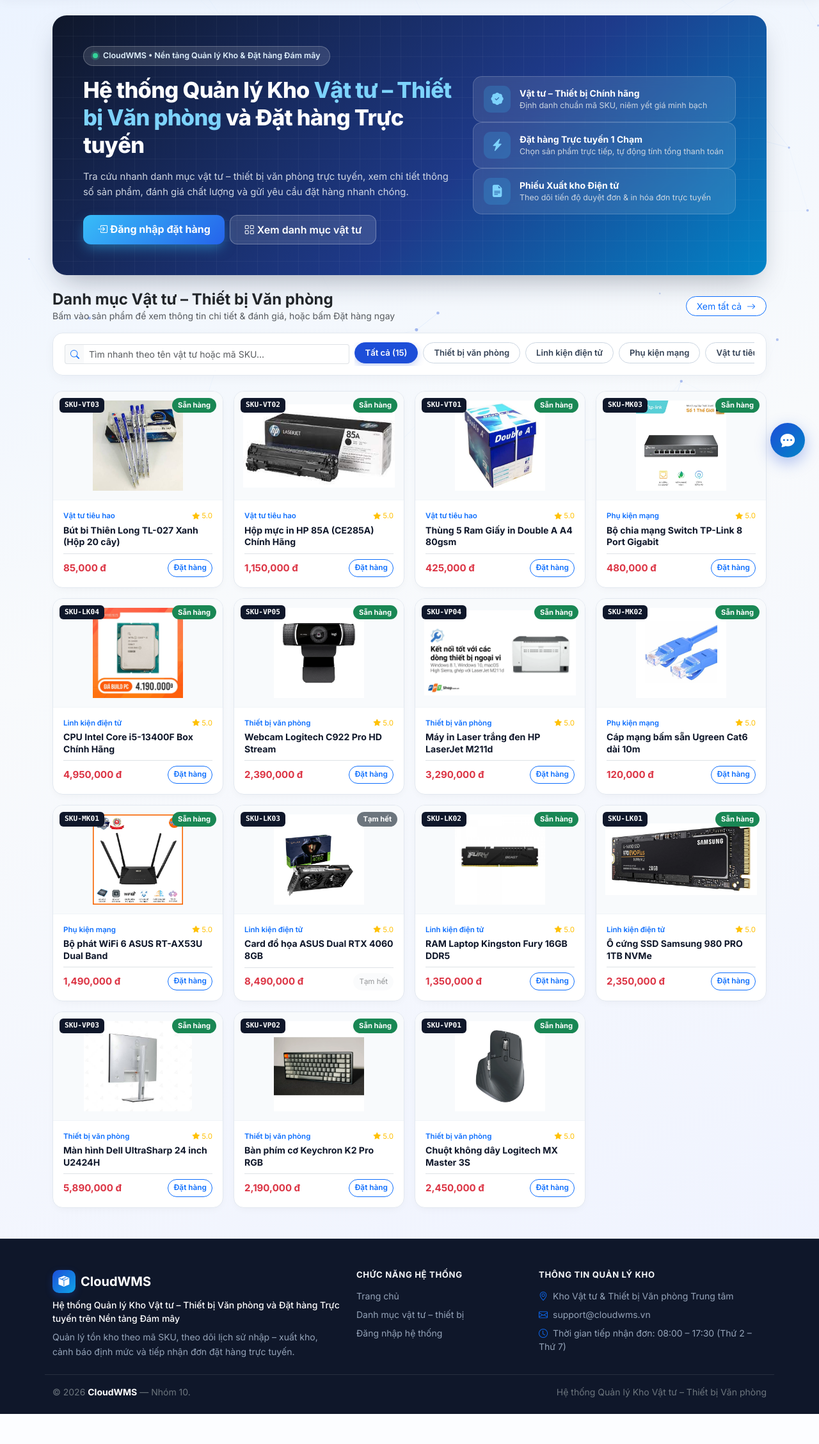
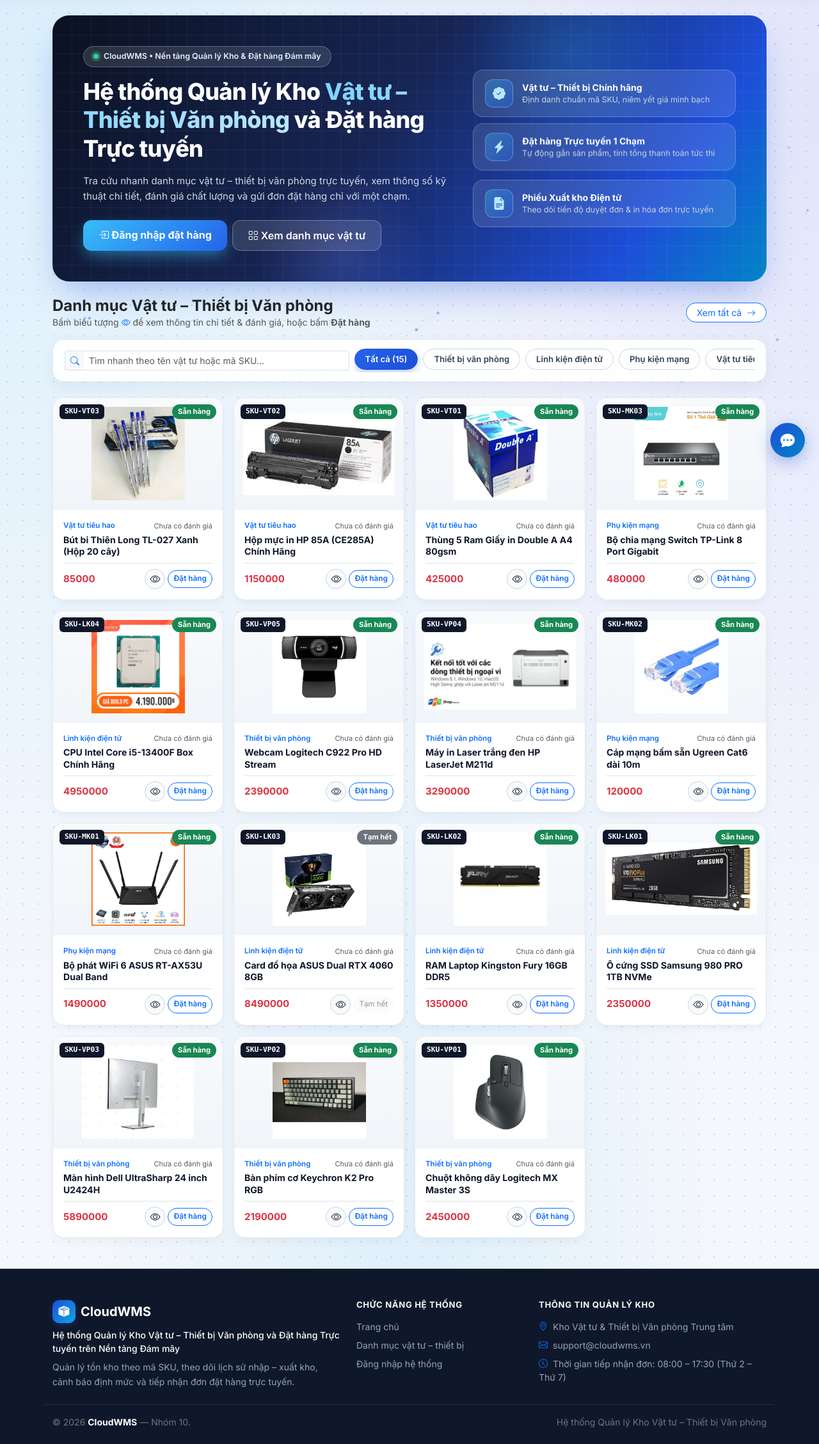
Before and after one commit to dtc235200292-star/cloudwms-nhom10, a Django app: page / in a window 1280 px wide. Shown: the part 63-2320 px from the top of the page at 64% size. Before the commit the page ends 2273 px from the top, so only its background shows below. Run offline with Django 4.2, Linux system fonts and the light colour scheme; data comes from the database, SQL or seed files in the repository.

Commit message:
Update home.html

```diff
--- a/NHOM10/warehouse_full-master/warehouse_full-master/templates/inventory/home.html
+++ b/NHOM10/warehouse_full-master/warehouse_full-master/templates/inventory/home.html
@@ -1,25 +1,68 @@
 {% extends "base.html" %}
-{% load humanize %}
+{% load currency_filters %}
 
 {% block title %}Trang chủ — Hệ thống Quản lý Kho Vật tư & Đặt hàng Trực tuyến{% endblock %}
 
 {% block extra_css %}
 <style>
-    .enterprise-hero {
+    /* NỀN WEB SỐNG ĐỘNG (AMBIENT MESH + DOT GRID) */
+    body {
+        background-color: #F4F7FC !important;
+        background-image:
+            radial-gradient(at 0% 0%, rgba(56, 189, 248, 0.14) 0px, transparent 50%),
+            radial-gradient(at 100% 10%, rgba(99, 102, 241, 0.12) 0px, transparent 48%),
+            radial-gradient(at 50% 100%, rgba(14, 165, 233, 0.1) 0px, transparent 55%),
+            radial-gradient(#CBD5E1 0.85px, transparent 0.85px) !important;
+        background-size: 100% 100%, 100% 100%, 100% 100%, 24px 24px !important;
+    }
+
+    /* BANNER HIỆN ĐẠI, SỐNG ĐỘNG & CÓ CHIỀU SÂU */
+    @keyframes floatSlow {
+        0%, 100% { transform: translateY(0px); }
+        50% { transform: translateY(-7px); }
+    }
+    @keyframes glowPulse {
+        0%, 100% { opacity: 0.55; transform: scale(1); }
+        50% { opacity: 0.85; transform: scale(1.08); }
+    }
+
+    .vivid-hero {
         position: relative;
-        border-radius: 22px;
-        background: linear-gradient(135deg, #0F172A 0%, #1E3A8A 58%, #0284C7 100%);
+        border-radius: 26px;
+        background: linear-gradient(125deg, #0B1120 0%, #172554 45%, #1D4ED8 82%, #0284C7 100%);
         color: #FFFFFF;
-        box-shadow: 0 20px 45px -15px rgba(15, 23, 42, 0.35);
+        box-shadow: 0 25px 55px -15px rgba(29, 78, 216, 0.38);
         overflow: hidden;
     }
-    .hero-arch-pattern {
+    .hero-orb-1 {
+        position: absolute;
+        width: 340px;
+        height: 340px;
+        border-radius: 50%;
+        background: radial-gradient(circle, rgba(56, 189, 248, 0.35) 0%, transparent 70%);
+        top: -110px;
+        right: 12%;
+        animation: glowPulse 6s ease-in-out infinite;
+        pointer-events: none;
+    }
+    .hero-orb-2 {
+        position: absolute;
+        width: 280px;
+        height: 280px;
+        border-radius: 50%;
+        background: radial-gradient(circle, rgba(129, 140, 248, 0.32) 0%, transparent 70%);
+        bottom: -100px;
+        left: 28%;
+        animation: glowPulse 8s ease-in-out infinite reverse;
+        pointer-events: none;
+    }
+    .hero-grid-overlay {
         position: absolute;
         inset: 0;
         background-image:
-            linear-gradient(to right, rgba(255, 255, 255, 0.04) 1px, transparent 1px),
-            linear-gradient(to bottom, rgba(255, 255, 255, 0.04) 1px, transparent 1px);
-        background-size: 32px 32px;
+            linear-gradient(to right, rgba(255, 255, 255, 0.05) 1px, transparent 1px),
+            linear-gradient(to bottom, rgba(255, 255, 255, 0.05) 1px, transparent 1px);
+        background-size: 30px 30px;
         pointer-events: none;
     }
     .hero-pill-tag {
@@ -27,34 +70,37 @@
         align-items: center;
         gap: 8px;
         background: rgba(255, 255, 255, 0.12);
-        border: 1px solid rgba(255, 255, 255, 0.24);
+        backdrop-filter: blur(8px);
+        border: 1px solid rgba(255, 255, 255, 0.25);
         color: #E0F2FE;
-        padding: 5px 14px;
+        padding: 6px 15px;
         border-radius: 999px;
         font-size: 0.78rem;
         font-weight: 600;
     }
-    .status-indicator {
+    .status-dot {
         width: 8px;
         height: 8px;
         border-radius: 50%;
         background: #34D399;
-        box-shadow: 0 0 0 3px rgba(52, 211, 153, 0.25);
+        box-shadow: 0 0 0 4px rgba(52, 211, 153, 0.28);
     }
     .hero-main-title {
-        font-size: clamp(1.42rem, 2.7vw, 2.15rem);
+        font-size: clamp(1.48rem, 2.85vw, 2.25rem);
         font-weight: 800;
-        line-height: 1.25;
+        line-height: 1.24;
         letter-spacing: -0.02em;
         color: #FFFFFF;
     }
     .hero-main-title span {
-        color: #7DD3FC;
+        background: linear-gradient(90deg, #7DD3FC 0%, #BAE6FD 100%);
+        -webkit-background-clip: text;
+        -webkit-text-fill-color: transparent;
     }
     .hero-lead-text {
-        color: rgba(226, 232, 240, 0.9);
-        font-size: 0.93rem;
-        line-height: 1.62;
+        color: rgba(226, 232, 240, 0.92);
+        font-size: 0.94rem;
+        line-height: 1.65;
         max-width: 580px;
     }
     .btn-cta-primary {
@@ -62,62 +108,79 @@
         color: #FFFFFF;
         border: none;
         font-weight: 700;
-        padding: 10px 22px;
-        border-radius: 12px;
-        box-shadow: 0 8px 20px -4px rgba(56, 189, 248, 0.5);
-        transition: all 0.2s ease;
+        padding: 11px 24px;
+        border-radius: 13px;
+        box-shadow: 0 10px 24px -4px rgba(56, 189, 248, 0.55);
+        transition: all 0.22s ease;
     }
     .btn-cta-primary:hover {
         color: #FFFFFF;
         transform: translateY(-2px);
+        box-shadow: 0 14px 28px -4px rgba(56, 189, 248, 0.7);
     }
     .btn-cta-secondary {
         background: rgba(255, 255, 255, 0.12);
+        backdrop-filter: blur(8px);
         color: #FFFFFF;
         border: 1px solid rgba(255, 255, 255, 0.28);
         font-weight: 600;
-        padding: 10px 22px;
-        border-radius: 12px;
-        transition: all 0.2s ease;
+        padding: 11px 24px;
+        border-radius: 13px;
+        transition: all 0.22s ease;
     }
     .btn-cta-secondary:hover {
         background: rgba(255, 255, 255, 0.22);
         color: #FFFFFF;
         transform: translateY(-2px);
     }
-    .feature-glass-item {
-        background: rgba(255, 255, 255, 0.1);
-        backdrop-filter: blur(10px);
-        border: 1px solid rgba(255, 255, 255, 0.18);
-        border-radius: 14px;
-        padding: 14px 16px;
+
+    /* Các thẻ Glassmorphism sống động bên phải Banner */
+    .glass-card-stack {
+        display: flex;
+        flex-direction: column;
+        gap: 12px;
+    }
+    .glass-feature-card {
+        background: rgba(255, 255, 255, 0.11);
+        backdrop-filter: blur(12px);
+        border: 1px solid rgba(255, 255, 255, 0.22);
+        border-radius: 16px;
+        padding: 14px 18px;
         display: flex;
         align-items: center;
         gap: 14px;
-        transition: transform 0.2s ease, background 0.2s ease;
+        transition: all 0.25s ease;
     }
-    .feature-glass-item:hover {
-        transform: translateX(4px);
-        background: rgba(255, 255, 255, 0.16);
+    .glass-feature-card:hover {
+        transform: translateX(6px);
+        background: rgba(255, 255, 255, 0.18);
+        border-color: rgba(125, 211, 252, 0.55);
     }
-    .feature-icon-circle {
-        width: 42px;
-        height: 42px;
-        border-radius: 11px;
-        background: rgba(56, 189, 248, 0.2);
-        color: #7DD3FC;
+    .glass-feature-card:nth-child(2) {
+        animation: floatSlow 5.5s ease-in-out infinite;
+    }
+    .glass-icon-box {
+        width: 44px;
+        height: 44px;
+        border-radius: 12px;
+        background: linear-gradient(135deg, rgba(56, 189, 248, 0.35), rgba(37, 99, 235, 0.35));
+        border: 1px solid rgba(186, 230, 253, 0.35);
+        color: #BAE6FD;
         display: inline-flex;
         align-items: center;
         justify-content: center;
-        font-size: 1.2rem;
+        font-size: 1.25rem;
         flex-shrink: 0;
     }
+
+    /* Thanh tìm kiếm & lọc danh mục */
     .filter-bar-card {
-        background: rgba(255, 255, 255, 0.96);
+        background: rgba(255, 255, 255, 0.92);
+        backdrop-filter: blur(10px);
         border: 1px solid #E2E8F0;
-        border-radius: 16px;
+        border-radius: 18px;
         padding: 14px 18px;
-        box-shadow: 0 4px 16px rgba(15, 23, 42, 0.04);
+        box-shadow: 0 8px 24px rgba(15, 23, 42, 0.05);
     }
     .cat-filter-btn {
         border-radius: 999px;
@@ -136,30 +199,32 @@
         background: #EFF6FF;
     }
     .cat-filter-btn.active {
-        background: #1D4ED8;
+        background: linear-gradient(135deg, #2563EB 0%, #1D4ED8 100%);
         color: #FFFFFF;
         border-color: #1D4ED8;
-        box-shadow: 0 4px 12px rgba(29, 78, 216, 0.25);
+        box-shadow: 0 4px 12px rgba(29, 78, 216, 0.28);
     }
+
+    /* Thẻ sản phẩm */
     .product-pro-card {
         background: #FFFFFF;
         border: 1px solid #E2E8F0;
-        border-radius: 16px;
+        border-radius: 18px;
         overflow: hidden;
         height: 100%;
         display: flex;
         flex-direction: column;
-        box-shadow: 0 4px 14px -4px rgba(15, 23, 42, 0.05);
-        transition: transform 0.22s ease, box-shadow 0.22s ease, border-color 0.22s ease;
+        box-shadow: 0 6px 18px -4px rgba(15, 23, 42, 0.06);
+        transition: transform 0.24s ease, box-shadow 0.24s ease, border-color 0.24s ease;
     }
     .product-pro-card:hover {
-        transform: translateY(-4px);
-        border-color: #93C5FD;
-        box-shadow: 0 18px 34px -10px rgba(29, 78, 216, 0.14);
+        transform: translateY(-5px);
+        border-color: #60A5FA;
+        box-shadow: 0 20px 36px -10px rgba(29, 78, 216, 0.16);
     }
     .product-thumb {
-        height: 170px;
-        background: #F8FAFC;
+        height: 175px;
+        background: linear-gradient(180deg, #F8FAFC 0%, #F1F5F9 100%);
         position: relative;
         display: flex;
         align-items: center;
@@ -172,10 +237,10 @@
         max-height: 100%;
         max-width: 100%;
         object-fit: contain;
-        transition: transform 0.3s ease;
+        transition: transform 0.32s ease;
     }
     .product-pro-card:hover .product-thumb img {
-        transform: scale(1.06);
+        transform: scale(1.07);
     }
     .sku-tag {
         position: absolute;
@@ -198,6 +263,27 @@
         padding: 3px 9px;
         border-radius: 999px;
     }
+    /* Nút con mắt xem nhanh thông tin sản phẩm */
+    .eye-view-btn {
+        width: 32px;
+        height: 32px;
+        border-radius: 50%;
+        border: 1px solid #CBD5E1;
+        background: #F8FAFC;
+        color: #1E293B;
+        display: inline-flex;
+        align-items: center;
+        justify-content: center;
+        text-decoration: none;
+        transition: all 0.2s ease;
+        flex-shrink: 0;
+    }
+    .eye-view-btn:hover {
+        background: #EFF6FF;
+        border-color: #2563EB;
+        color: #2563EB;
+        transform: scale(1.08);
+    }
     .product-title-link {
         color: #0F172A;
         text-decoration: none;
@@ -212,13 +298,14 @@
     .product-title-link:hover {
         color: #1D4ED8;
     }
+
     @media (max-width: 767.98px) {
-        .enterprise-hero {
-            border-radius: 18px;
+        .vivid-hero {
+            border-radius: 20px;
             padding: 20px 16px !important;
         }
         .product-thumb {
-            height: 132px;
+            height: 135px;
             padding: 10px;
         }
     }
@@ -226,13 +313,16 @@
 {% endblock %}
 
 {% block content %}
-<section class="enterprise-hero p-4 p-lg-5 mb-4 fade-up-enter">
-    <div class="hero-arch-pattern"></div>
+<!-- 1. HERO BANNER SỐNG ĐỘNG -->
+<section class="vivid-hero p-4 p-lg-5 mb-4 fade-up-enter">
+    <div class="hero-orb-1"></div>
+    <div class="hero-orb-2"></div>
+    <div class="hero-grid-overlay"></div>
 
     <div class="row g-4 align-items-center position-relative" style="z-index: 2;">
         <div class="col-lg-7">
             <div class="hero-pill-tag mb-3">
-                <span class="status-indicator"></span>
+                <span class="status-dot"></span>
                 <span>CloudWMS • Nền tảng Quản lý Kho & Đặt hàng Đám mây</span>
             </div>
 
@@ -242,9 +332,9 @@
 
             <p class="hero-lead-text mb-4">
                 {% if user.is_authenticated and user.is_staff %}
-                    Quản lý tập trung danh mục vật tư – thiết bị theo mã SKU, kiểm soát chặt chẽ phiếu nhập – xuất kho, cảnh báo định mức tồn tối thiểu và phê duyệt đơn đặt hàng theo thời gian thực.
+                    Kiểm soát tập trung danh mục vật tư theo chuẩn mã SKU, tự động hóa phiếu nhập – xuất kho, cảnh báo định mức tồn tối thiểu và phê duyệt đơn đặt hàng theo thời gian thực.
                 {% else %}
-                    Tra cứu nhanh danh mục vật tư – thiết bị văn phòng trực tuyến, xem chi tiết thông số sản phẩm, đánh giá chất lượng và gửi yêu cầu đặt hàng nhanh chóng.
+                    Tra cứu nhanh danh mục vật tư – thiết bị văn phòng trực tuyến, xem thông số kỹ thuật chi tiết, đánh giá chất lượng và gửi đơn đặt hàng chỉ với một chạm.
                 {% endif %}
             </p>
 
@@ -278,10 +368,10 @@
 
         <div class="col-lg-5">
             {% if user.is_authenticated and user.is_staff %}
-            <div class="d-flex flex-column gap-2.5">
-                <div class="feature-glass-item justify-content-between">
+            <div class="glass-card-stack">
+                <div class="glass-feature-card justify-content-between">
                     <div class="d-flex align-items-center gap-3">
-                        <span class="feature-icon-circle"><i class="bi bi-upc-scan"></i></span>
+                        <span class="glass-icon-box"><i class="bi bi-upc-scan"></i></span>
                         <div>
                             <div class="fw-bold text-white small">Tổng mặt hàng (SKU)</div>
                             <div style="font-size: 0.76rem; color: #CBD5E1;">Danh mục vật tư đang quản lý</div>
@@ -290,20 +380,20 @@
                     <div class="fs-3 fw-bold text-info">{{ total_products }}</div>
                 </div>
 
-                <div class="feature-glass-item justify-content-between">
+                <div class="glass-feature-card justify-content-between">
                     <div class="d-flex align-items-center gap-3">
-                        <span class="feature-icon-circle"><i class="bi bi-boxes"></i></span>
+                        <span class="glass-icon-box"><i class="bi bi-boxes"></i></span>
                         <div>
                             <div class="fw-bold text-white small">Tổng số lượng tồn kho</div>
                             <div style="font-size: 0.76rem; color: #CBD5E1;">Đơn vị sản phẩm sẵn sàng xuất</div>
                         </div>
                     </div>
-                    <div class="fs-3 fw-bold text-white">{{ total_stock|intcomma }}</div>
+                    <div class="fs-3 fw-bold text-white">{{ total_stock }}</div>
                 </div>
 
-                <div class="feature-glass-item justify-content-between">
+                <div class="glass-feature-card justify-content-between">
                     <div class="d-flex align-items-center gap-3">
-                        <span class="feature-icon-circle" style="background: rgba(245, 158, 11, 0.25); color: #FCD34D;"><i class="bi bi-exclamation-triangle-fill"></i></span>
+                        <span class="glass-icon-box" style="background: rgba(245, 158, 11, 0.25); color: #FCD34D;"><i class="bi bi-exclamation-triangle-fill"></i></span>
                         <div>
                             <div class="fw-bold text-white small">Cảnh báo định mức</div>
                             <div style="font-size: 0.76rem; color: #CBD5E1;">Mặt hàng tồn thấp (≤ 5)</div>
@@ -313,25 +403,25 @@
                 </div>
             </div>
             {% else %}
-            <div class="d-flex flex-column gap-2.5">
-                <div class="feature-glass-item">
-                    <span class="feature-icon-circle"><i class="bi bi-patch-check-fill"></i></span>
+            <div class="glass-card-stack">
+                <div class="glass-feature-card">
+                    <span class="glass-icon-box"><i class="bi bi-patch-check-fill"></i></span>
                     <div>
                         <div class="fw-bold text-white small">Vật tư – Thiết bị Chính hãng</div>
                         <div style="font-size: 0.78rem; color: #CBD5E1;">Định danh chuẩn mã SKU, niêm yết giá minh bạch</div>
                     </div>
                 </div>
 
-                <div class="feature-glass-item">
-                    <span class="feature-icon-circle"><i class="bi bi-lightning-charge-fill"></i></span>
+                <div class="glass-feature-card">
+                    <span class="glass-icon-box"><i class="bi bi-lightning-charge-fill"></i></span>
                     <div>
                         <div class="fw-bold text-white small">Đặt hàng Trực tuyến 1 Chạm</div>
-                        <div style="font-size: 0.78rem; color: #CBD5E1;">Chọn sản phẩm trực tiếp, tự động tính tổng thanh toán</div>
+                        <div style="font-size: 0.78rem; color: #CBD5E1;">Tự động gắn sản phẩm, tính tổng thanh toán tức thì</div>
                     </div>
                 </div>
 
-                <div class="feature-glass-item">
-                    <span class="feature-icon-circle"><i class="bi bi-file-earmark-text-fill"></i></span>
+                <div class="glass-feature-card">
+                    <span class="glass-icon-box"><i class="bi bi-file-earmark-text-fill"></i></span>
                     <div>
                         <div class="fw-bold text-white small">Phiếu Xuất kho Điện tử</div>
                         <div style="font-size: 0.78rem; color: #CBD5E1;">Theo dõi tiến độ duyệt đơn & in hóa đơn trực tuyến</div>
@@ -343,17 +433,19 @@
     </div>
 </section>
 
+<!-- 2. DANH MỤC VẬT TƯ – THIẾT BỊ VĂN PHÒNG -->
 <section id="catalog-section" class="fade-up-enter delay-1">
     <div class="d-flex flex-column flex-md-row justify-content-between align-items-md-center gap-2 mb-3">
         <div>
             <h4 class="fw-bold mb-0 text-dark">Danh mục Vật tư – Thiết bị Văn phòng</h4>
-            <p class="text-muted small mb-0">Bấm vào sản phẩm để xem thông tin chi tiết & đánh giá, hoặc bấm Đặt hàng ngay</p>
+            <p class="text-muted small mb-0">Bấm biểu tượng <i class="bi bi-eye text-primary"></i> để xem thông tin chi tiết & đánh giá, hoặc bấm <strong>Đặt hàng</strong></p>
         </div>
         <a href="{% url 'product_list' %}" class="btn btn-outline-primary btn-sm rounded-pill px-3 align-self-start align-self-md-auto bg-white">
             Xem tất cả <i class="bi bi-arrow-right ms-1"></i>
         </a>
     </div>
 
+    <!-- Thanh tìm kiếm & lọc danh mục -->
     <div class="filter-bar-card mb-4">
         <div class="row g-2 align-items-center">
             <div class="col-lg-5">
@@ -373,13 +465,14 @@
         </div>
     </div>
 
+    <!-- Lưới sản phẩm -->
     <div class="row g-3" id="homeProductGrid">
         {% for p in products %}
         <div class="col-6 col-md-4 col-lg-3 product-grid-item"
              data-name="{{ p.name|lower }} {{ p.sku|lower }}"
              data-cat="{{ p.category.name|default:'none'|lower|striptags }}">
             <div class="product-pro-card">
-                <a href="{% url 'product_detail' p.pk %}" class="product-thumb text-decoration-none">
+                <a href="{% url 'product_detail' p.pk %}" class="product-thumb text-decoration-none" title="Xem chi tiết {{ p.name }}">
                     <span class="sku-tag">{{ p.sku }}</span>
 
                     {% if user.is_authenticated and user.is_staff %}
@@ -410,9 +503,15 @@
                         <span class="text-primary fw-semibold" style="font-size: 0.72rem;">
                             {{ p.category.name|default:"Vật tư văn phòng" }}
                         </span>
-                        <span class="text-warning" style="font-size: 0.72rem;">
-                            <i class="bi bi-star-fill"></i> 5.0
+                        {% if p.avg_rating %}
+                            <span class="text-warning fw-semibold" style="font-size: 0.72rem;">
+                                <i class="bi bi-star-fill"></i> {{ p.avg_rating }} ({{ p.review_count }})
                             </span>
+                        {% else %}
+                            <span class="text-muted" style="font-size: 0.69rem;">
+                                Chưa có đánh giá
+                            </span>
+                        {% endif %}
                     </div>
 
                     <h6 class="fw-bold mb-2" style="font-size: 0.88rem;">
@@ -423,13 +522,20 @@
 
                     <div class="mt-auto pt-2 border-top d-flex justify-content-between align-items-center gap-1">
                         <div class="fw-bold text-danger" style="font-size: 0.94rem;">
-                            {{ p.price|floatformat:0|intcomma }} đ
+                            {{ p.price|vnd }}
                         </div>
+
+                        <div class="d-flex align-items-center gap-1">
+                            <!-- Con mắt xem thông tin chi tiết sản phẩm -->
+                            <a href="{% url 'product_detail' p.pk %}" class="eye-view-btn" title="Xem thông tin chi tiết & đánh giá">
+                                <i class="bi bi-eye"></i>
+                            </a>
+
                             {% if p.quantity > 0 %}
                                 {% if user.is_authenticated %}
                                     {% if user.is_staff %}
                                         <a href="{% url 'product_edit' p.pk %}" class="btn btn-outline-secondary btn-sm rounded-pill px-2.5" style="font-size: 0.74rem;">
-                                        Cập nhật
+                                            Sửa
                                         </a>
                                     {% else %}
                                         <a href="{% url 'order_create' %}?product={{ p.id }}" class="btn btn-primary btn-sm rounded-pill px-2.5 fw-semibold" style="font-size: 0.74rem;">
@@ -444,6 +550,7 @@
                             {% else %}
                                 <button class="btn btn-light btn-sm rounded-pill px-2 text-muted" style="font-size: 0.72rem;" disabled>Tạm hết</button>
                             {% endif %}
+                        </div>
                     </div>
                 </div>
             </div>
```
Lines whose indentation alone changed are shown as unchanged.
